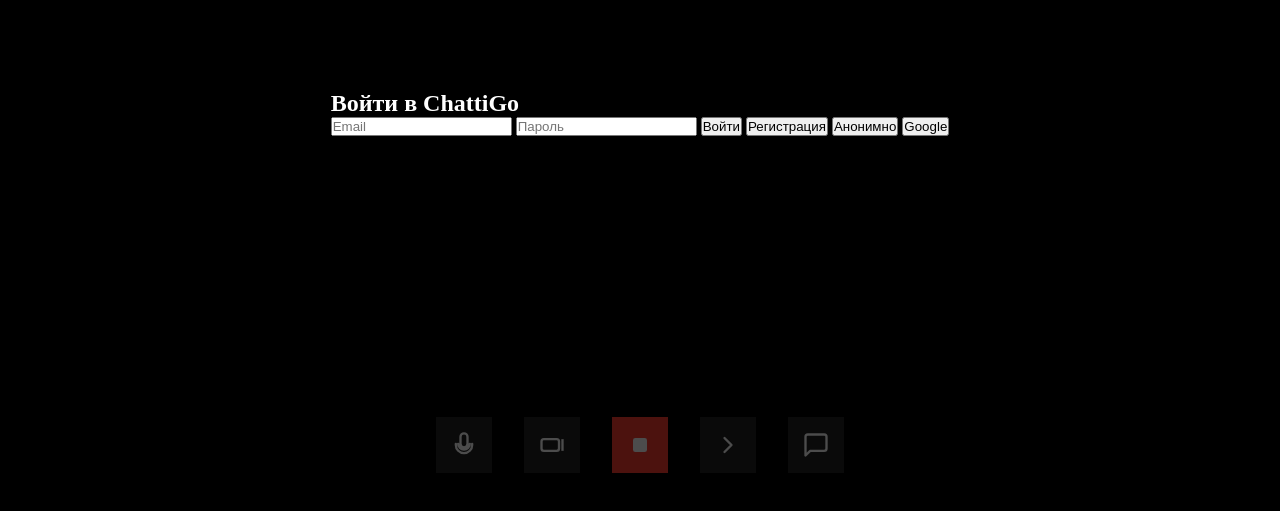
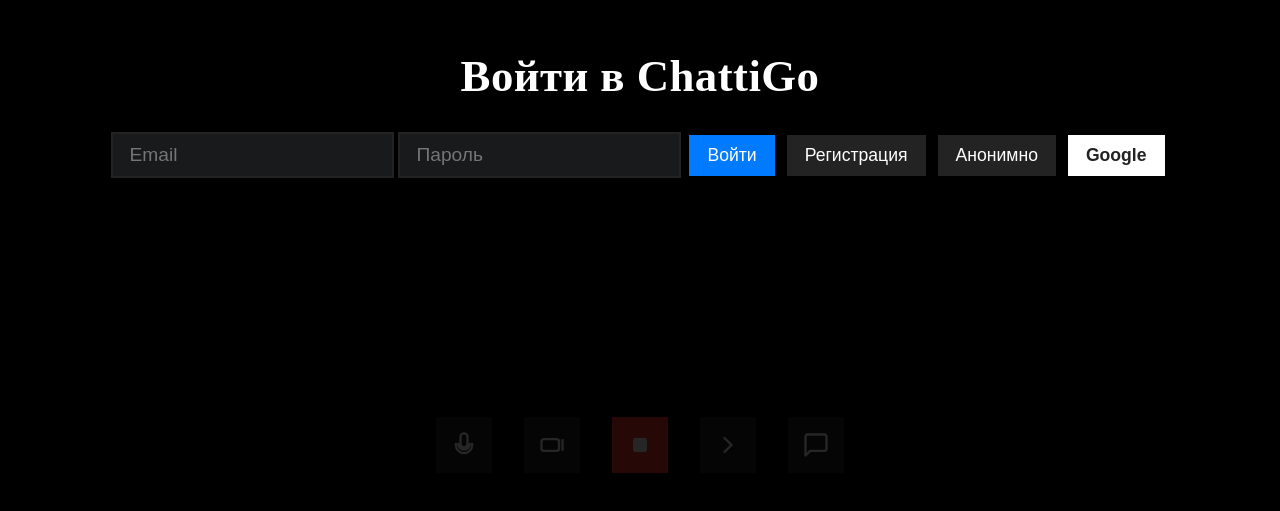
Before and after one commit to iamsomon/ChattiGo, a website: page index.html in a window 1280 px wide. Shown: the part 287-798 px from the top of the page. Drawn offline with Linux system fonts and the light colour scheme; no server answers.

Commit message:
manual publish

```diff
--- a/app.js
+++ b/app.js
@@ -1,9 +1,10 @@
+console.log('app.js loaded');
 // === Firebase config ===
 const firebaseConfig = {
   apiKey: "AIzaSyAun2CwLPEguSFdNbK3UJKzhBCYag8p08A",
   authDomain: "chattigo-464317.firebaseapp.com",
   projectId: "chattigo-464317",
-  storageBucket: "chattigo-464317.firebasestorage.app",
+  storageBucket: "chattigo-464317.appspot.com",
   messagingSenderId: "462066177305",
   appId: "1:462066177305:web:ca0f2491365cebf6f9a188",
   measurementId: "G-6LH7TBYR05"
--- a/style.css
+++ b/style.css
@@ -209,10 +209,11 @@
 
 
 /* Модальные окна */
+
 .modal {
   position: fixed;
   top: 0; left: 0; right: 0; bottom: 0;
-  background: rgba(0,0,0,0.7);
+  background: rgba(0,0,0,0.85);
   display: flex;
   align-items: center;
   justify-content: center;
@@ -220,6 +221,80 @@
   border-radius: 0 !important;
 }
 .modal.hidden { display: none; }
+
+.modal-content {
+  background: none;
+  color: #fff;
+  padding: 0;
+  min-width: 420px;
+  display: flex;
+  flex-direction: column;
+  align-items: center;
+}
+.modal-content h2 {
+  font-size: 2.8rem;
+  font-weight: 700;
+  margin-bottom: 32px;
+  text-align: center;
+  letter-spacing: 0.01em;
+}
+#authForm {
+  display: flex;
+  flex-direction: row;
+  gap: 8px;
+  align-items: center;
+}
+#authForm input[type="email"],
+#authForm input[type="password"] {
+  background: #181a1b;
+  color: #fff;
+  border: none;
+  border-radius: 0;
+  padding: 10px 16px;
+  font-size: 1.2rem;
+  outline: none;
+  min-width: 180px;
+  margin-right: 0;
+  box-shadow: 0 0 0 2px #232323;
+  transition: box-shadow 0.2s;
+}
+#authForm input[type="email"]:focus,
+#authForm input[type="password"]:focus {
+  box-shadow: 0 0 0 2px #007aff;
+}
+#authForm .btn {
+  background: #232323;
+  color: #fff;
+  border: none;
+  border-radius: 0;
+  padding: 10px 18px;
+  font-size: 1.1rem;
+  cursor: pointer;
+  transition: background 0.2s, color 0.2s;
+  margin: 0 2px;
+}
+#authForm .btn.primary {
+  background: #007aff;
+  color: #fff;
+}
+#authForm .btn.secondary {
+  background: #232323;
+  color: #fff;
+}
+#authForm .btn.google {
+  background: #fff;
+  color: #232323;
+  font-weight: 600;
+}
+#authForm .btn:active {
+  background: #444;
+  color: #fff;
+}
+@media (max-width: 600px) {
+  .modal-content { min-width: 90vw; }
+  #authForm { flex-direction: column; gap: 10px; }
+  #authForm input, #authForm .btn { width: 100%; min-width: 0; }
+}
 
 @keyframes slideInUp {
   from { opacity: 0; transform: translateY(20px); }
```
